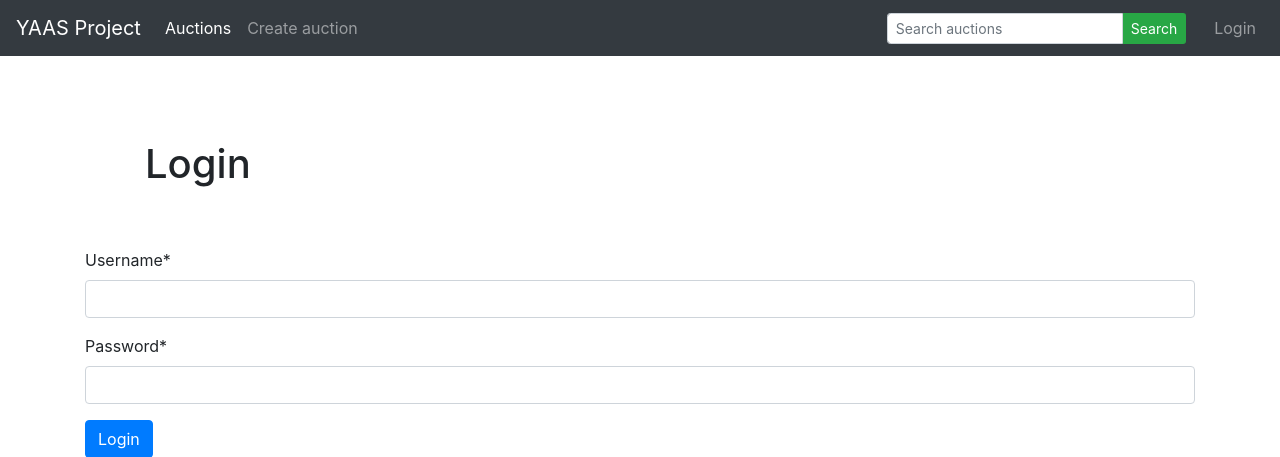
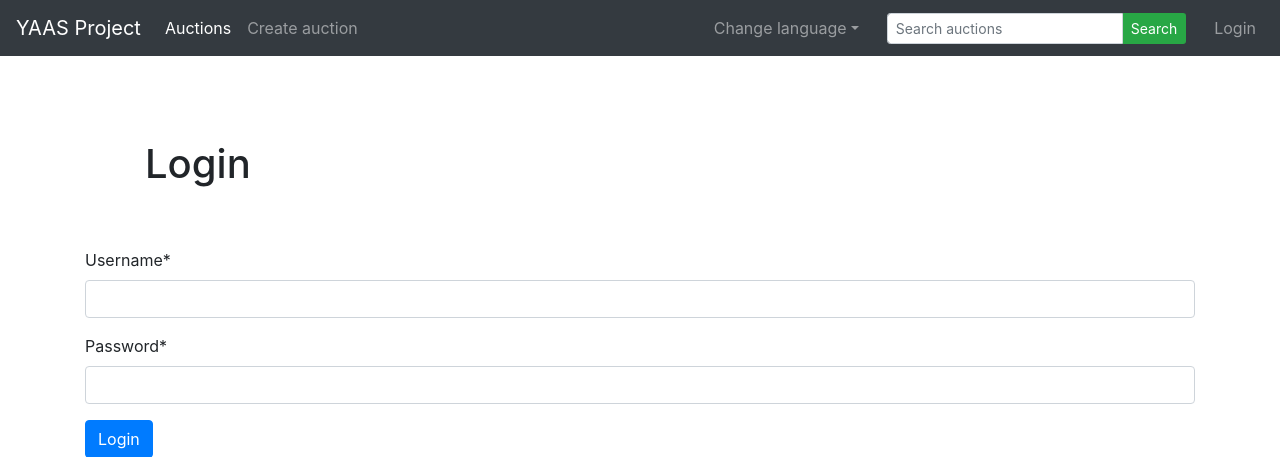
Before and after one commit to Salicorne/YAAS, a Django app: page /login?next=/auctions/create in a window 1280 px wide. Shown: the top 457 px of the page. Run offline with Django 3.2, Linux system fonts and the light colour scheme; some libraries are stand-ins or nearby versions.

Commit message:
Added translation

```diff
--- a/Auth/views.py
+++ b/Auth/views.py
@@ -8,10 +8,16 @@ from django.shortcuts import get_object_or_404, render, redirect
 from django.urls import reverse
 from django.utils.decorators import method_decorator
 from django.views import View
-
+from django.utils import translation
 from . import forms
 
 # Create your views here.
+
+def change_language(request, lang_code):
+    translation.activate(lang_code)
+    request.session[translation.LANGUAGE_SESSION_KEY] = lang_code
+    messages.add_message(request, messages.INFO, "Language changed to " + lang_code)
+    return HttpResponseRedirect(reverse("main"))
 
 class RegisterView(View):
     def get(self, request):
--- a/templates/base.html
+++ b/templates/base.html
@@ -1,4 +1,5 @@
 {% load static %}
+{% load i18n %}
 <!DOCTYPE html>
 <html lang="en">
 <head>
@@ -20,13 +21,21 @@
         <div class="collapse navbar-collapse" id="navbarsExampleDefault">
             <ul class="navbar-nav mr-auto">
                 <li class="nav-item active">
-                    <a class="nav-link" href="{% url 'auctionsBrowse' %}">Auctions</a>
+                    <a class="nav-link" href="{% url 'auctionsBrowse' %}">{% trans "Auctions" %}</a>
                 </li>
                 <li class="nav-item">
-                    <a class="nav-link" href="{% url 'auctionCreate' %}">Create auction</a>
+                    <a class="nav-link" href="{% url 'auctionCreate' %}">{% trans "Create auction" %}</a>
                 </li>
             </ul>
             <ul class="navbar-nav">
+                <li class="nav-item dropdown">
+                    <a class="nav-link dropdown-toggle" href="#" id="userdropdown" data-toggle="dropdown" aria-haspopup="true" aria-expanded="false">Change language</a>
+                    <div class="dropdown-menu dropdown-menu-right" aria-labelledby="userdropdown">
+                    <a class="dropdown-item" href="{% url 'language' 'en' %}">EN</a>
+                    <a class="dropdown-item" href="{% url 'language' 'fr' %}">FR</a>
+                    </div>
+                </li>
+                <li class="nav-item sep"></li>
                 <form class="navbar-form form-inline navbar-left navbar-input-group" role="search" method="GET" action="{% url 'auctionSearch' %}">
                     <div class="form-group">
                         <input type="search" class="form-control form-control-sm" name="q" placeholder="Search auctions" value="{% if search %}{{ search }}{% endif %}" >
--- a/yaas/settings.py
+++ b/yaas/settings.py
@@ -47,6 +47,7 @@ INSTALLED_APPS = [
 MIDDLEWARE = [
     'django.middleware.security.SecurityMiddleware',
     'django.contrib.sessions.middleware.SessionMiddleware',
+    'django.middleware.locale.LocaleMiddleware',
     'django.middleware.common.CommonMiddleware',
     'django.middleware.csrf.CsrfViewMiddleware',
     'django.contrib.auth.middleware.AuthenticationMiddleware',
@@ -118,6 +119,8 @@ USE_L10N = True
 
 USE_TZ = True
 
+LOCALE_PATHS = ("locale",)
+
 
 # Tell crispy_forms to use bootstrap4 template
 CRISPY_TEMPLATE_PACK = 'bootstrap4'
--- a/yaas/urls.py
+++ b/yaas/urls.py
@@ -41,4 +41,6 @@ urlpatterns = [
 
     path('api/bid/<int:id>', api_bid, name="api_bid"),
     path('bid/<int:id>', bid, name="bid"),
+
+    path('language/<slug:lang_code>/', change_language, name="language"),
 ]
```
Also changed, not shown: Auction/views.py (+8 -7 lines), locale/fr/LC_MESSAGES/django.po (added), 1 other file.
